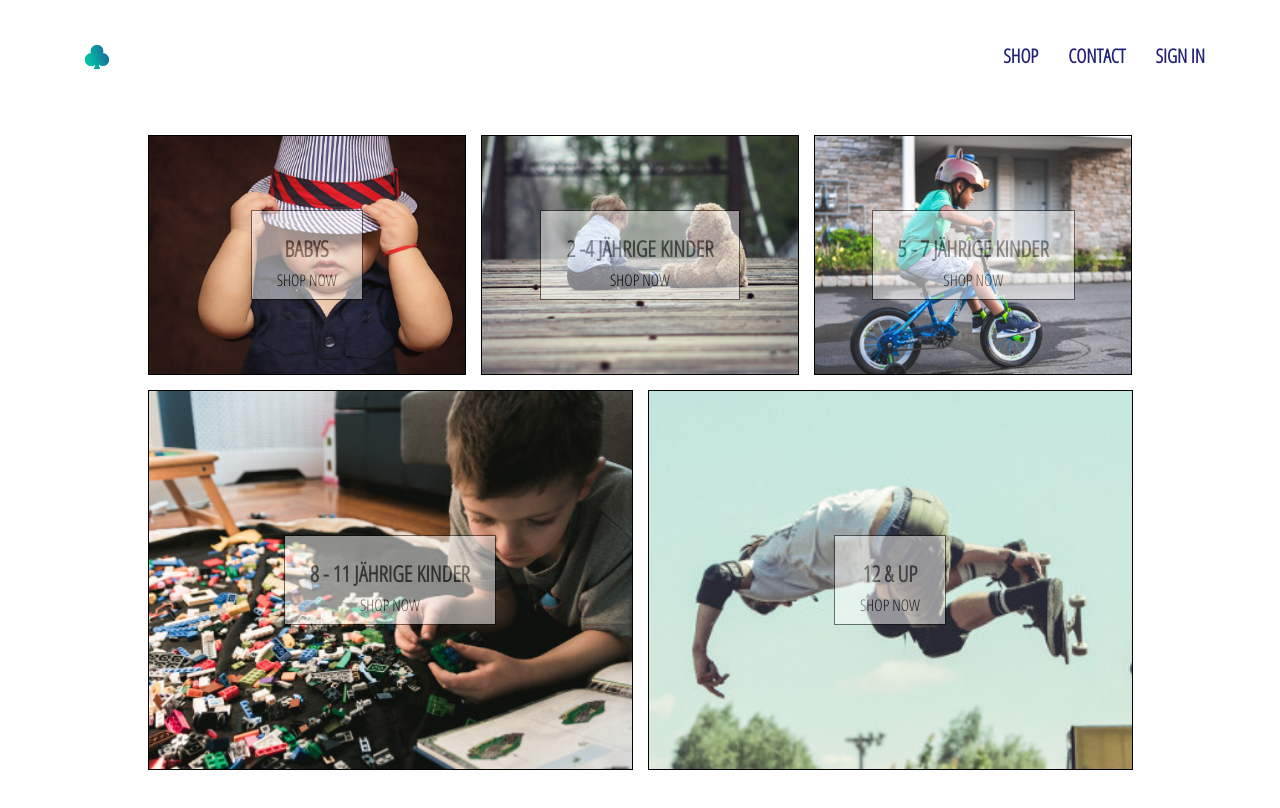
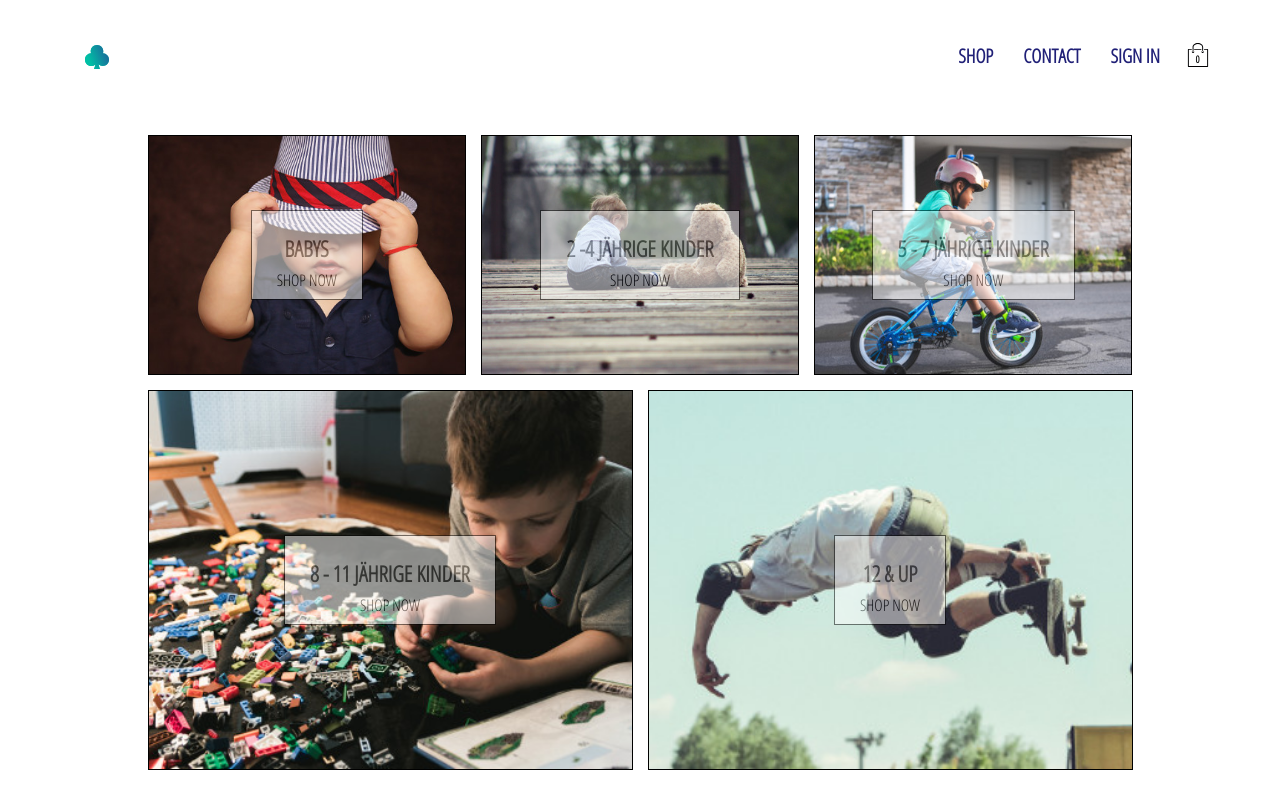
Before and after one commit to BrManga/Toy-Shop, a React (Create React App) app: page / in a window 1280 px wide. Shown: the top 808 px of the page. Built offline with nearby package versions, Linux system fonts and the light colour scheme; no server answers.

Commit message:
cart-icon component added

```diff
--- /dev/null
+++ b/src/components/cart-icon/cart-icon.js
@@ -0,0 +1,13 @@
+import React from 'react'
+import {ReactComponent as ShoppingIcon} from "../../assets/shopping-bag.svg"
+import "./cart-icon.styles.scss"
+const CartIcon=()=> {
+    return (
+        <div className="cart-icon">
+            <ShoppingIcon className="shopping-icon"/>
+            <span className="item-count">0</span>
+        </div>
+    )
+}
+
+export default CartIcon
--- /dev/null
+++ b/src/components/cart-icon/cart-icon.styles.scss
@@ -0,0 +1,21 @@
+.cart-icon {
+  width: 45px;
+  height: 45px;
+  position: relative;
+  display: flex;
+  align-items: center;
+  justify-content: center;
+  cursor: pointer;
+
+  .shopping-icon {
+    width: 24px;
+    height: 24px;
+  }
+
+  .item-count {
+    position: absolute;
+    font-size: 10px;
+    font-weight: bold;
+    bottom: 12px;
+  }
+}
--- a/src/components/header/header.js
+++ b/src/components/header/header.js
@@ -4,7 +4,7 @@
 import "./header.styles.scss";
 import { auth } from "../../firebase/firebase.utils";
 import {connect} from "react-redux"
-
+import CartIcon from "../cart-icon/cart-icon"
 const Header = ({ currentUser }) => (
   <div className='header'>
     <Link className='logo-container' to='/'>
@@ -26,6 +26,7 @@
           SIGN IN
         </Link>
       )}
+      <CartIcon/>
     </div>
   </div>
 );
```
Also changed, not shown: src/assets/shopping-bag.svg (added).
